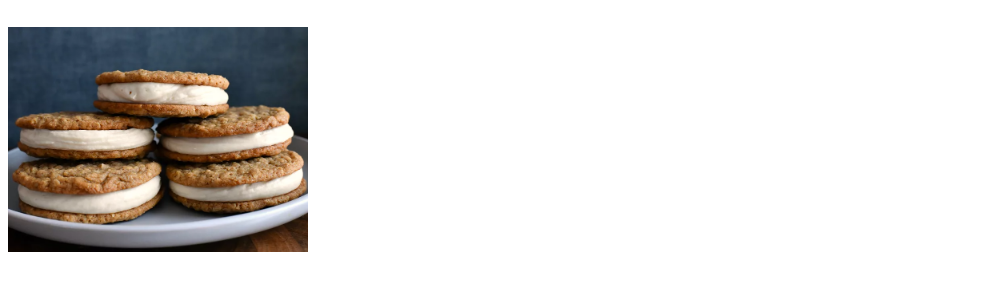
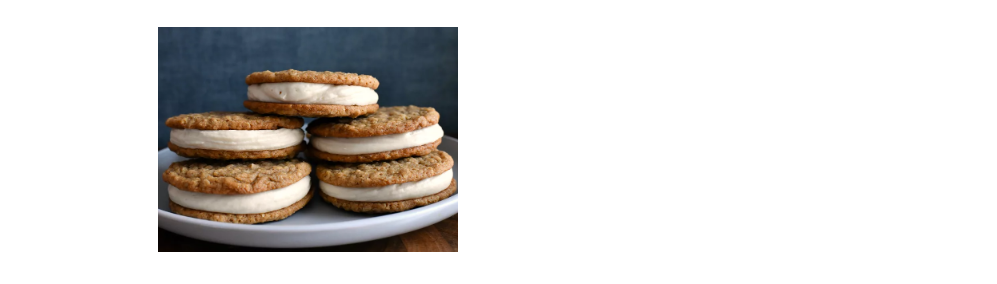
Before and after one commit to danironic/odin-05-recipes-3.0, a plain HTML site: page recipes/oatmeal-cookies.html in a window 1280 px wide. Shown: the part 86-370 px from the top of the page, without its empty margins (0-997 px from the left). Drawn offline with Linux system fonts and the light colour scheme.

Commit message:
Fix margin in index links and add to recipe imgs

```diff
--- a/css/style.css
+++ b/css/style.css
@@ -11,6 +11,7 @@
 #main-page ul {
   width: 100%;
   list-style: none;
+  margin-left: -40px;
 }
 
 #site-header {
@@ -73,3 +74,7 @@ ul {
 .recipe-links li {
   margin-bottom: 5px;
 }
+
+.recipe-img {
+  margin-left: 150px;
+}
--- a/recipes/oatmeal-cookies.html
+++ b/recipes/oatmeal-cookies.html
@@ -10,7 +10,7 @@
     <body>
         <h1 id="oatmeal-cookies" class="recipe-header">Brown Butter Oatmeal Sandwich Cookies</h1>
 
-        <img src="../images/oatmeal-cookies.webp" alt="Stack of Brown Butter Oatmeal Sandwich Cookies" width="300">
+        <img src="../images/oatmeal-cookies.webp" alt="Stack of Brown Butter Oatmeal Sandwich Cookies" width="300" class="recipe-img">
 
         <h2 class="desc-header">Description:</h2>
         <p>
```
Also changed, not shown: recipes/burritos.html (+1 -1 lines), recipes/tuna-casserole.html (+1 -1 lines).
